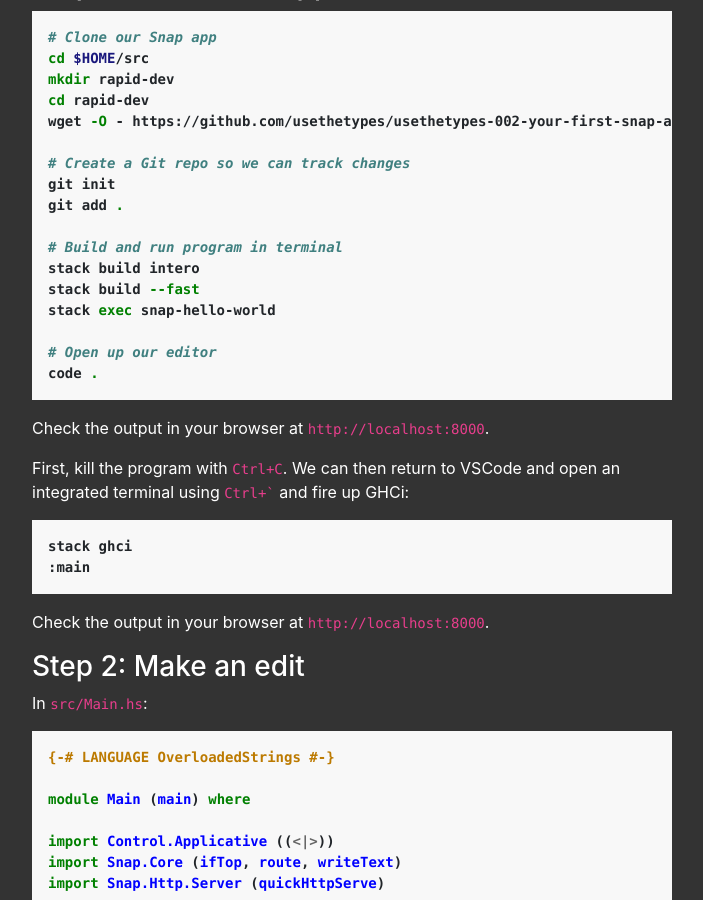
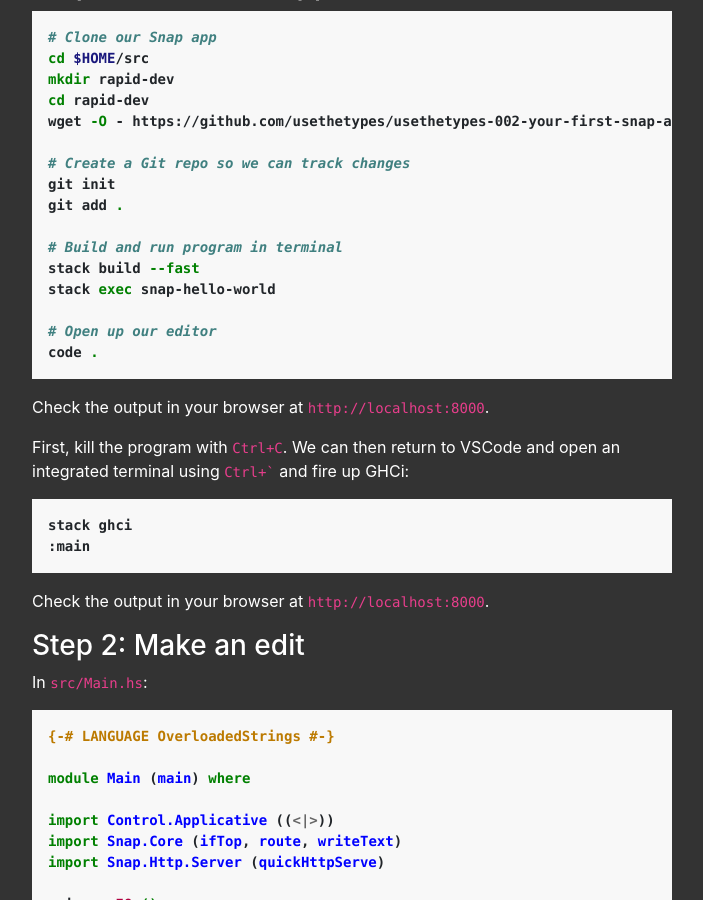
Before and after one commit to usethetypes/usethetypes.github.io, a Jekyll site: the page built from videos/003-rapid-dev-ghci.md, in a window 1280 px wide and 900 px high, scrolled down 1235 px. Shown: the whole window, without its empty margins (288-991 px from the left). Built offline with Jekyll 4.4.1, drawn with Linux system fonts in a browser that asks for light colours.

Commit message:
Remove build of intero

```diff
--- a/videos/003-rapid-dev-ghci.md
+++ b/videos/003-rapid-dev-ghci.md
@@ -43,7 +43,6 @@ git init
 git add .
 
 # Build and run program in terminal
-stack build intero
 stack build --fast
 stack exec snap-hello-world
 
```
